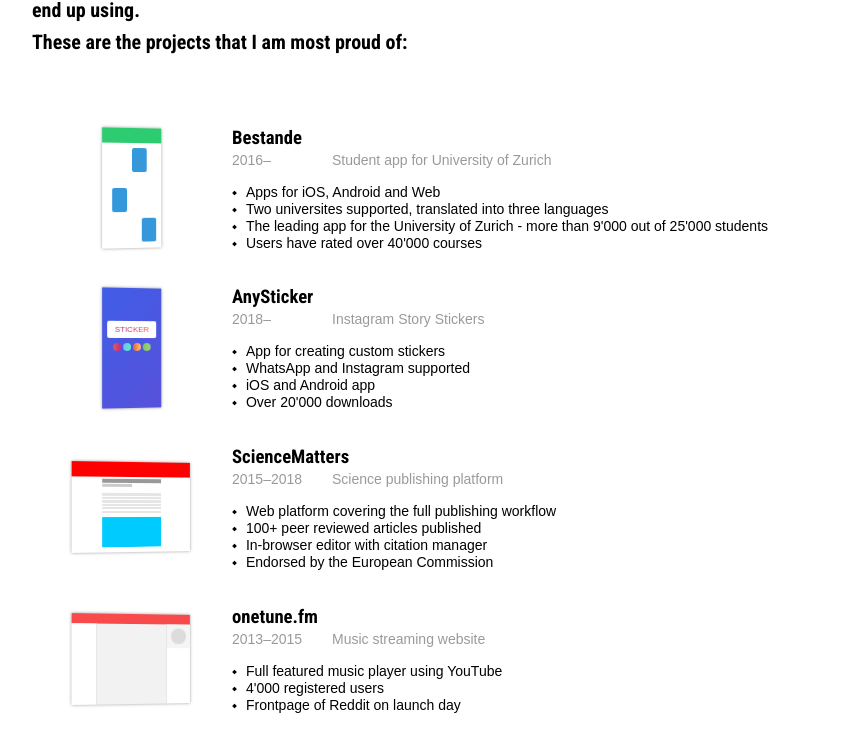
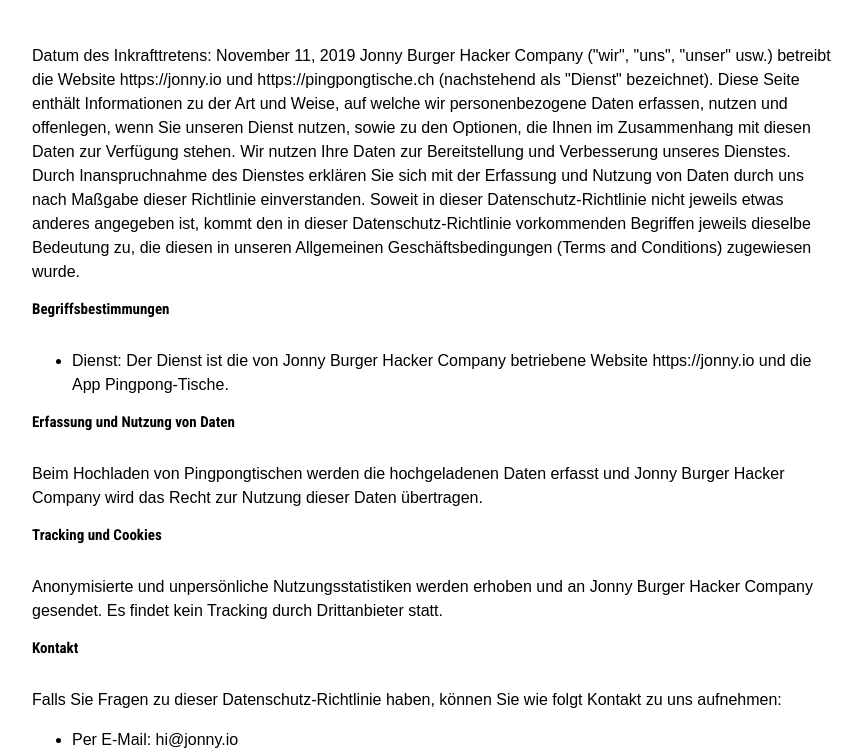
Before and after one commit to JonnyBurger/jonny, a React (Create React App) app: page /privacy in a window 1280 px wide. Shown: the part 438-1188 px from the top of the page, without its empty margins (208-1070 px from the left). Built offline with nearby package versions, Linux system fonts and the light colour scheme.

Commit message:
coooool man

```diff
--- a/package.json
+++ b/package.json
@@ -7,6 +7,8 @@
     "polished": "^2.0.2",
     "react": "^16.3.2",
     "react-dom": "^16.3.2",
+    "react-router": "^5.1.2",
+    "react-router-dom": "^5.1.2",
     "react-scripts": "1.1.4",
     "react-social-icons": "^3.0.0",
     "styled-components": "^3.2.6"
--- a/src/App.js
+++ b/src/App.js
@@ -1,8 +1,10 @@
-import React, {Component} from 'react';
-import styled from 'styled-components';
-import {SocialIcon} from 'react-social-icons';
-import Projects from './Projects';
-import {mobile} from './Project';
+import React, { Component } from "react";
+import styled from "styled-components";
+import { SocialIcon } from "react-social-icons";
+import { BrowserRouter } from "react-router-dom";
+import { Switch, Route } from "react-router";
+import Projects from "./Projects";
+import Privacy from "./privacy";
 
 const Container = styled.div`
   display: flex;
@@ -73,13 +75,6 @@
   padding-top: 5px;
 `;
 
-const MobileBreak = styled.div`
-	display: none;
-	${mobile`
-		display: block;
-	`};
-`;
-
 class App extends Component {
   render() {
     return (
@@ -93,38 +88,63 @@
             <SocialIcon
               url="mailto:hi@jonny.io"
               color="#333"
-							style={{width: 40, height: 40}}
+              style={{ width: 40, height: 40 }}
             />
             <SocialIcon
               url="https://github.com/JonnyBurger"
               color="#333"
-							style={{width: 40, height: 40}}
+              style={{ width: 40, height: 40 }}
             />
             <SocialIcon
               url="https://twitter.com/JNYBGR"
               color="#333"
-							style={{width: 40, height: 40}}
+              style={{ width: 40, height: 40 }}
             />
             <SocialIcon
               url="https://www.linkedin.com/in/jonny-burger-4115109b/"
               color="#333"
-							style={{width: 40, height: 40}}
+              style={{ width: 40, height: 40 }}
             />
             <a href="https://jonny.run">
-							<Run>🏃🏻</Run>
+              <Run>
+                <span role="img" aria-label="Runner">
+                  🏃🏻
+                </span>
+              </Run>
             </a>
           </Icons>
         </Container>
 
+        <BrowserRouter>
+          <Switch>
+            <Route
+              path="/privacy"
+              render={() => {
+                return (
+                  <div>
+                    <Description>Privacy Policy</Description>
+                    <Privacy />
+                  </div>
+                );
+              }}
+            ></Route>
+            <Route
+              render={() => (
+                <div>
                   <Description>
-					I'm a self-taught JavaScript developer with 8 years of experience
-					building apps that people actually end up using.
+                    I'm a self-taught JavaScript developer with 8 years of
+                    experience building apps that people actually end up using.
                     <br />
                     These are the projects that I am most proud of:
                   </Description>
 
                   <Projects />
                 </div>
+              )}
+            ></Route>
+          </Switch>
+        </BrowserRouter>
+      </div>
     );
   }
 }
--- a/src/previews/AnySticker.js
+++ b/src/previews/AnySticker.js
@@ -1,7 +1,7 @@
-import React from 'react';
-import {mix} from 'polished';
-import styled from 'styled-components';
-import {AnimateChildren} from '../animate-children';
+import React from "react";
+import { mix } from "polished";
+import styled from "styled-components";
+import { AnimateChildren } from "../animate-children";
 
 const Container = styled.div`
   height: 120px;
@@ -13,12 +13,6 @@
   flex-direction: column;
   overflow: hidden;
   background: linear-gradient(-45deg, rgb(88, 81, 219), rgb(64, 93, 230));
-`;
-
-const Header = styled.div`
-	background: #2ecc71;
-	height: 15px;
-	width: 100%;
 `;
 
 const Content = styled.div`
@@ -48,20 +42,20 @@
 `;
 
 export default () => {
-	const label = 'STICKER'.split('');
+  const label = "STICKER".split("");
   return (
-		<div style={{perspective: 500}}>
+    <div style={{ perspective: 500 }}>
       <Container>
         <Content>
           <AnimateChildren>
-						<Sticker style={{left: 30, top: 20}}>
+            <Sticker style={{ left: 30, top: 20 }}>
               <span>
                 {label.map((character, i) => {
                   return (
                     <span
                       key={character}
                       style={{
-												color: mix(i / (label.length - 1), '#e95950', '#bc2a8d')
+                        color: mix(i / (label.length - 1), "#e95950", "#bc2a8d")
                       }}
                     >
                       {character}
@@ -70,34 +64,34 @@
                 })}
               </span>
             </Sticker>
-						<div style={{height: 5}} />
-						<div style={{flexDirection: 'row', display: 'flex'}}>
+            <div style={{ height: 5 }} />
+            <div style={{ flexDirection: "row", display: "flex" }}>
               <AnimateChildren>
                 <Ball
                   style={{
-										background: 'linear-gradient(to right, #e95950, #bc2a8d)'
+                    background: "linear-gradient(to right, #e95950, #bc2a8d)"
                   }}
                 />
                 <Ball
                   style={{
-										background: 'linear-gradient(to right, #74b9ff, #55efc4)'
+                    background: "linear-gradient(to right, #74b9ff, #55efc4)"
                   }}
                 />
                 <Ball
                   style={{
-										background: 'linear-gradient(to right, #e95950, #fccc63)'
+                    background: "linear-gradient(to right, #e95950, #fccc63)"
                   }}
                 />
                 <Ball
                   style={{
                     background:
-											'linear-gradient(to right, rgb(131, 192, 98), rgb(152, 215, 122))'
+                      "linear-gradient(to right, rgb(131, 192, 98), rgb(152, 215, 122))"
                   }}
                 />
               </AnimateChildren>
             </div>
           </AnimateChildren>
-					<div style={{height: '20%'}} />
+          <div style={{ height: "20%" }} />
         </Content>
       </Container>
     </div>
--- /dev/null
+++ b/src/privacy.js
@@ -0,0 +1,68 @@
+import React from "react";
+import styled from "styled-components";
+
+const Subtitle = styled.h2`
+  font-family: Roboto Condensed;
+  font-size: 15px;
+  display: inline-block;
+  margin-top: 0;
+  margin-bottom: 15px;
+`;
+
+const Paragraph = styled.p`
+  line-height: 24px;
+`;
+
+export default () => {
+  return (
+    <div style={{ width: 800, margin: "auto" }}>
+      <Paragraph>
+        Datum des Inkrafttretens: November 11, 2019 Jonny Burger Hacker Company
+        ("wir", "uns", "unser" usw.) betreibt die Website https://jonny.io und
+        https://pingpongtische.ch (nachstehend als "Dienst" bezeichnet). Diese
+        Seite enthält Informationen zu der Art und Weise, auf welche wir
+        personenbezogene Daten erfassen, nutzen und offenlegen, wenn Sie unseren
+        Dienst nutzen, sowie zu den Optionen, die Ihnen im Zusammenhang mit
+        diesen Daten zur Verfügung stehen. Wir nutzen Ihre Daten zur
+        Bereitstellung und Verbesserung unseres Dienstes. Durch Inanspruchnahme
+        des Dienstes erklären Sie sich mit der Erfassung und Nutzung von Daten
+        durch uns nach Maßgabe dieser Richtlinie einverstanden. Soweit in dieser
+        Datenschutz-Richtlinie nicht jeweils etwas anderes angegeben ist, kommt
+        den in dieser Datenschutz-Richtlinie vorkommenden Begriffen jeweils
+        dieselbe Bedeutung zu, die diesen in unseren Allgemeinen
+        Geschäftsbedingungen (Terms and Conditions) zugewiesen wurde.
+      </Paragraph>
+      <Subtitle>Begriffsbestimmungen</Subtitle>
+      <Paragraph>
+        <ul>
+          <li>
+            Dienst: Der Dienst ist die von Jonny Burger Hacker Company
+            betriebene Website https://jonny.io und die App Pingpong-Tische.
+          </li>
+        </ul>
+      </Paragraph>
+      <Subtitle>Erfassung und Nutzung von Daten</Subtitle>
+      <Paragraph>
+        Beim Hochladen von Pingpongtischen werden die hochgeladenen Daten
+        erfasst und Jonny Burger Hacker Company wird das Recht zur Nutzung
+        dieser Daten übertragen.
+      </Paragraph>
+      <Subtitle>Tracking und Cookies</Subtitle>
+      <Paragraph>
+        Anonymisierte und unpersönliche Nutzungsstatistiken werden erhoben und
+        an Jonny Burger Hacker Company gesendet. Es findet kein Tracking durch
+        Drittanbieter statt.
+      </Paragraph>
+      <Subtitle>Kontakt</Subtitle>
+      <Paragraph>
+        Falls Sie Fragen zu dieser Datenschutz-Richtlinie haben, können Sie wie
+        folgt Kontakt zu uns aufnehmen:
+        <ul>
+          <li>Per E-Mail: hi@jonny.io</li>
+          <li>Telefonisch: 0764498660</li>
+          <li>Per Post: Naglerwiesenstrasse 88, 8049 Zürich</li>
+        </ul>
+      </Paragraph>
+    </div>
+  );
+};
```
Also changed, not shown: 1 other file (tests, documents, lock files or other folders). Lines whose indentation alone changed are shown as unchanged.
